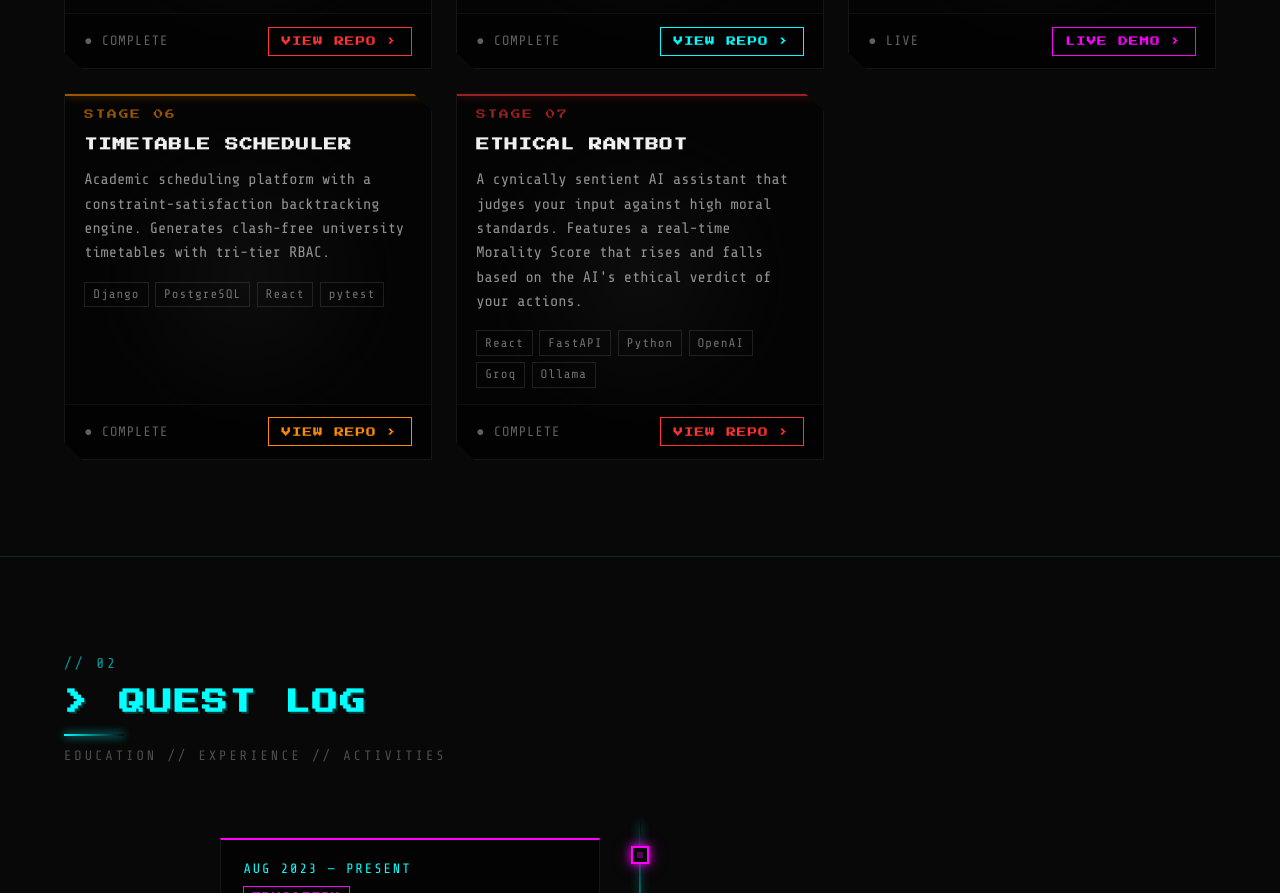
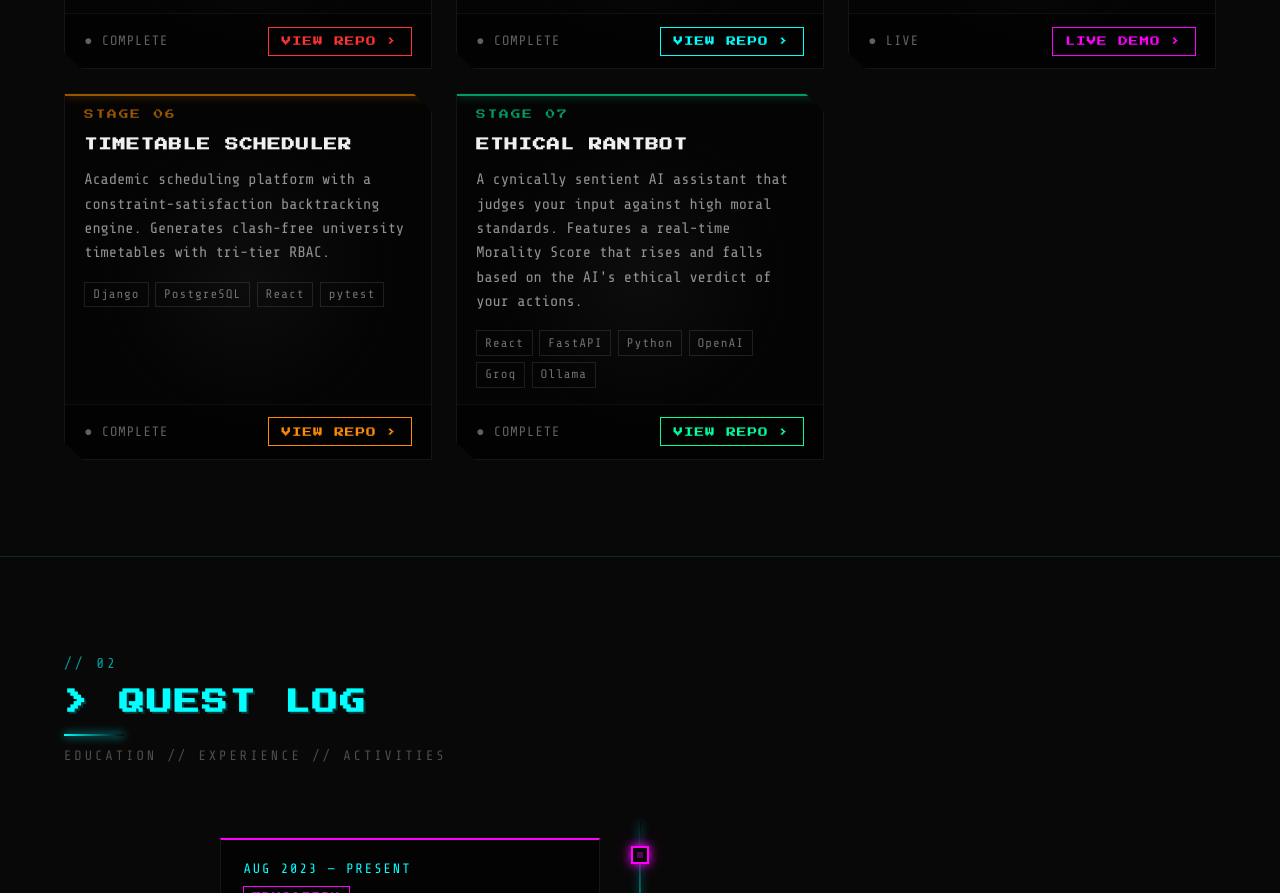
Before and after one commit to bhuvanesh-sudo/Retro-Portfolio, a plain HTML site: page index.html in a window 1280 px wide. Shown: the part 1680-2573 px from the top of the page. Drawn offline with nearby package versions, Linux system fonts and the light colour scheme.

```diff
--- a/index.html
+++ b/index.html
@@ -268,7 +268,7 @@
                         <a href="https://github.com/bhuvanesh-sudo/timetable-scheduler" target="_blank" class="pcard-btn">VIEW REPO ›</a>
                     </div>
                 </div>
-                <div class="pcard reveal" data-color="#ff3333" data-num="07">
+                <div class="pcard reveal" data-color="#00ff9f" data-num="07">
                     <div class="pcard-num">STAGE 07</div>
                     <div class="pcard-glow"></div>
                     <div class="pcard-body">
```
